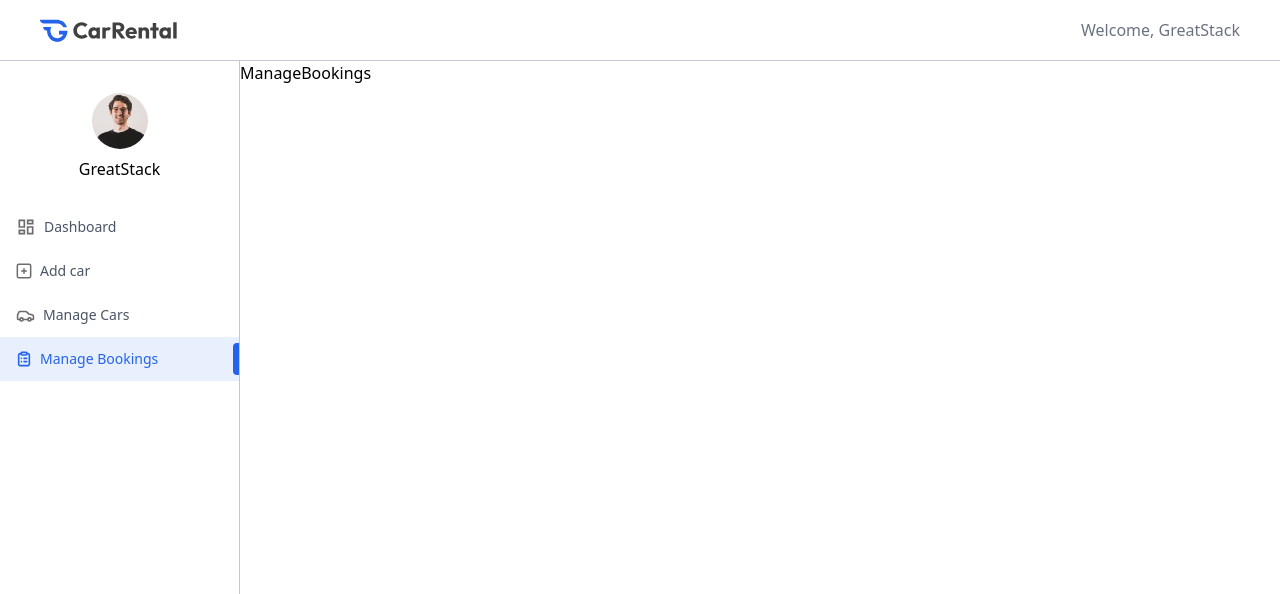
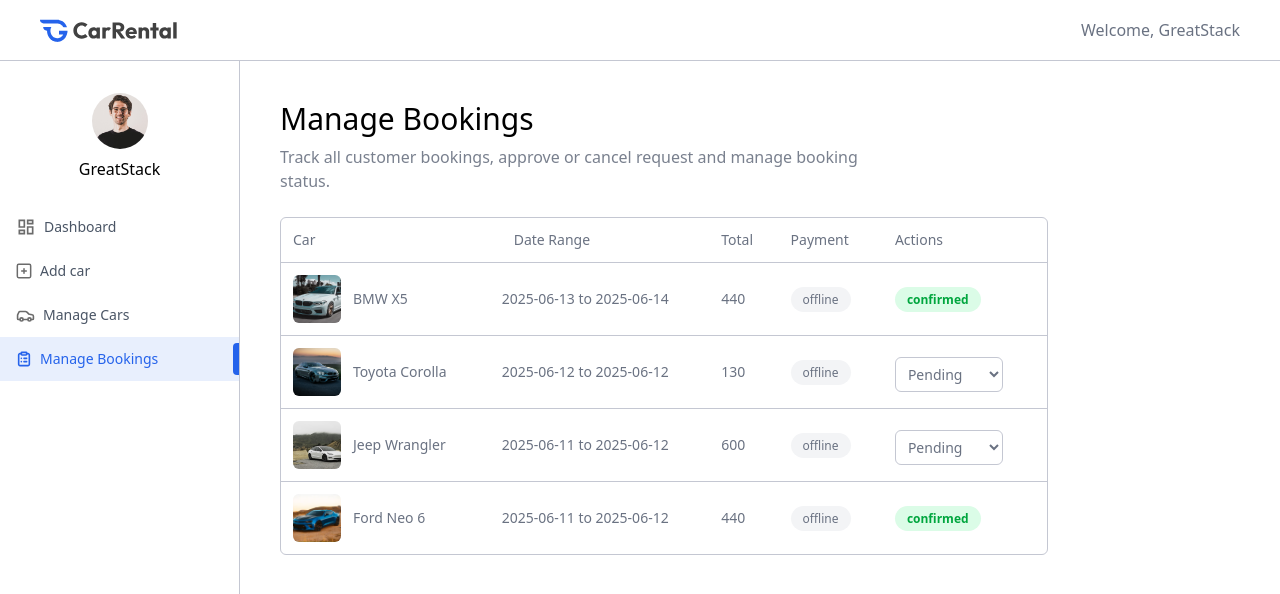
Before and after one commit to Shaikh-Sufiyan-007/CARRENTAL, a React (Vite) app in the folder client/: page /owner/manage-bookings in a window 1280 px wide. Shown: the top 594 px of the page. Built offline with nearby package versions, Linux system fonts and the light colour scheme.

Commit message:
1 - building Owner ManageBookings Page, Owner Page is Completed

```diff
--- a/client/src/pages/owner/ManageBookings.jsx
+++ b/client/src/pages/owner/ManageBookings.jsx
@@ -1,8 +1,70 @@
-import React from 'react'
+import React, { useEffect, useState } from 'react'
+import { dummyMyBookingsData } from '../../assets/assets'
+import Title from '../../components/owner/Title';
 
 const ManageBookings = () => {
+  const currency = import.meta.env.VITE_CURRENCY;
+  const [bookings, setBookings] = useState([])
+
+  const fetchOwnerBookings = async() => {
+    setBookings(dummyMyBookingsData)
+  }
+
+  useEffect(() => {
+    fetchOwnerBookings()
+  }, [])
   return (
-    <div>ManageBookings</div>
+    <div className='px-4 pt-10 md:px-10 w-full'>
+      <Title title="Manage Bookings" subTitle="Track all customer bookings, approve or cancel request and manage booking status." />
+
+      <div className='max-w-3xl w-full rounded-md overflow-hidden border border-borderColor mt-6'>
+
+        <table className='w-full border-collapse text-left text-sm text-gray-600'>
+          <thead className='text-gray-500'>
+            <tr>
+              <th className='p-3 font-medium'>Car</th>
+              <th className='p-3 font-medium max-md:hidden'>Date Range</th>
+              <th className='p-3 font-medium'>Total</th>
+              <th className='p-3 font-medium max-md:hidden'>Payment</th>
+              <th className='p-3 font-medium'>Actions</th>
+            </tr>
+          </thead>
+          <tbody>
+            {bookings.map((booking, index) => (
+              <tr key={index} className='border-t border-borderColor text-gray-500'>
+                <td className='p-3 flex items-center gap-3'>
+                  <img src={booking.car.image} alt="" className='h-12 w-12 aspect-square rounded-md object-cover' />
+                  <p className='font-medium max-md:hidden'>{booking.car.brand} {booking.car.model}</p>
+                </td>
+
+                <td>
+                  {booking.pickupDate.split('T')[0]} to {booking.returnDate.split('T')[0]}
+                </td>
+
+                <td className='p-3'>{currency}{booking.price}</td>
+
+                <td className='p-3 max-md:hidden'>
+                  <span className='bg-gray-100 px-3 py-1 rounded-full text-xs'>offline</span>
+                </td>
+
+                <td className='p-3'>
+                  {booking.status === 'pending' ? (
+                    <select value={booking.status} className='px-2 py-1.5 mt-1 text-gray-500 border border-borderColor rounded-md outline-none'>
+                      <option value="pending">Pending</option>
+                      <option value="cancelled">Cancelled</option>
+                      <option value="confirmed">Confirmed</option>
+                    </select>
+                  ) : (
+                    <span className={`px-3 py-1 rounded-full text-xs font-semibold ${booking.status === 'confirmed' ? 'bg-green-100 text-green-600' : 'bg-red-100 text-red-600'}`}>{booking.status}</span>
+                  )}
+                </td>
+              </tr>
+            ))}
+          </tbody>
+        </table>
+
+      </div>
+    </div>
   )
 }
 
```
